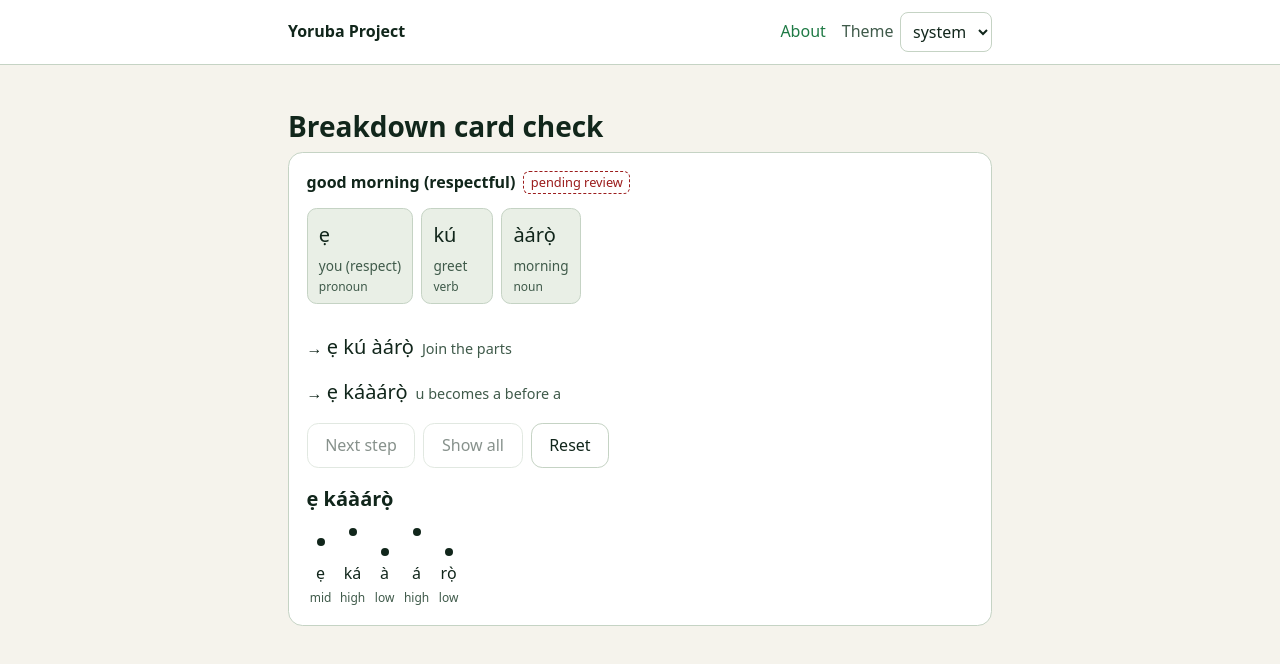
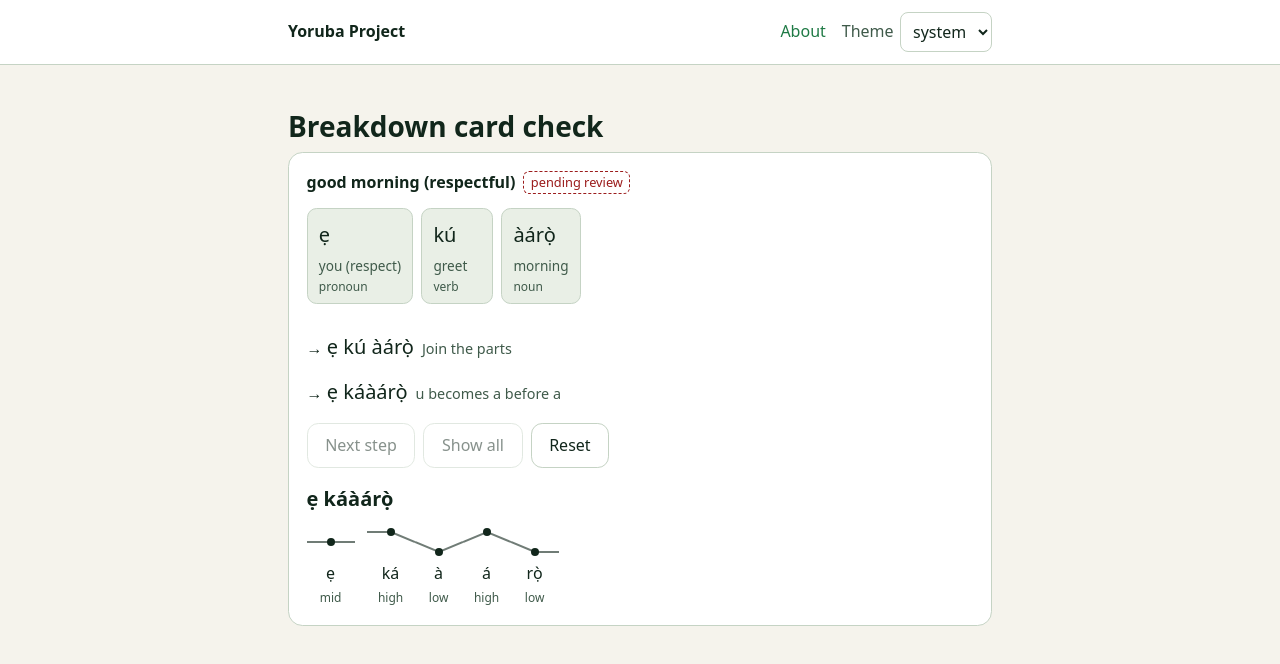
Before and after one commit to ratherlegit/yoruba-project, a React (Vite) app: page /dev/breakdown in a window 1280 px wide. Both pictures are taken after a click on the button "Show all". Shown: the top 664 px of the page. Built offline with nearby package versions, Linux system fonts and the light colour scheme.

Commit message:
Add connecting contour line to PitchLine
Co-Authored-By: Claude Sonnet 5.5 <noreply@anthropic.com>

```diff
--- a/src/components/PitchLine.tsx
+++ b/src/components/PitchLine.tsx
@@ -1,27 +1,58 @@
+import { Fragment } from "react";
 import { syllabify, toneOf } from "@/lib/tone";
 import type { Tone } from "@/content/types";
 
 const Y: Record<Tone, number> = { high: 6, mid: 16, low: 26 };
+const W = 48;
+const H = 32;
 
 export function PitchLine({ word }: { word: string }) {
-  let syllables: string[];
+  let words: string[][];
   try {
-    syllables = word.split(/\s+/).filter(Boolean).flatMap(syllabify);
+    words = word
+      .split(/\s+/)
+      .filter(Boolean)
+      .map((w) => syllabify(w));
   } catch {
     return null;
   }
   return (
     <div className="pitch" aria-label={`Pitch pattern for ${word}`}>
-      {syllables.map((s, i) => {
-        const tone = toneOf(s);
+      {words.map((syls, wi) => {
+        const tones = syls.map(toneOf);
+        const ys = tones.map((t) => Y[t]);
         return (
-          <div key={i} className="pitch-col" data-testid="pitch-col">
-            <svg width="28" height="32" aria-hidden="true">
-              <circle cx="14" cy={Y[tone]} r="4" fill="currentColor" />
-            </svg>
-            <span className="yo" style={{ fontSize: "1rem" }}>{s}</span>
-            <span className="muted" style={{ fontSize: "0.75rem" }}>{tone}</span>
-          </div>
+          <Fragment key={wi}>
+            {wi > 0 && <span className="pitch-gap" data-testid="pitch-gap" />}
+            {syls.map((s, i) => {
+              const y = ys[i]!;
+              const left = i === 0 ? y : (ys[i - 1]! + y) / 2;
+              const right = i === ys.length - 1 ? y : (y + ys[i + 1]!) / 2;
+              return (
+                <div key={i} className="pitch-col" data-testid="pitch-col">
+                  <svg
+                    width={W}
+                    height={H}
+                    viewBox={`0 0 ${W} ${H}`}
+                    aria-hidden="true"
+                  >
+                    <path
+                      d={`M0 ${left} L${W / 2} ${y} L${W} ${right}`}
+                      data-y-left={left}
+                      data-y-right={right}
+                      fill="none"
+                      stroke="currentColor"
+                      strokeWidth="2"
+                      strokeOpacity="0.6"
+                    />
+                    <circle cx={W / 2} cy={y} r="4" fill="currentColor" />
+                  </svg>
+                  <span className="yo pitch-syl">{s}</span>
+                  <span className="muted pitch-tone">{tones[i]}</span>
+                </div>
+              );
+            })}
+          </Fragment>
         );
       })}
     </div>
--- a/src/styles.css
+++ b/src/styles.css
@@ -76,8 +76,11 @@ a { color: var(--accent); }
 .part-tile > span { display: block; }
 .steps { list-style: none; padding: 0; margin: 0.75rem 0 0; display: grid; gap: 0.4rem; }
 .steps li { animation: rise 160ms ease-out; }
-.pitch { display: flex; flex-wrap: wrap; gap: 0.25rem; }
-.pitch-col { display: grid; justify-items: center; }
+.pitch { display: flex; flex-wrap: wrap; gap: 0; }
+.pitch-col { display: grid; justify-items: center; align-content: start; width: 3rem; text-align: center; }
+.pitch-gap { display: block; width: 0.75rem; }
+.pitch-syl { font-size: 1rem; overflow-wrap: anywhere; max-width: 100%; }
+.pitch-tone { font-size: 0.75rem; }
 .tone-chip { display: inline-flex; gap: 0.3rem; align-items: center; border: 1px solid var(--border); border-radius: 999px; padding: 0 0.6rem; font-size: 0.875rem; }
 .review-marker { border: 1px dashed var(--danger); color: var(--danger); border-radius: 0.4rem; padding: 0 0.4rem; font-size: 0.8rem; }
 
```
Also changed, not shown: 1 other file (tests, documents, lock files or other folders).
